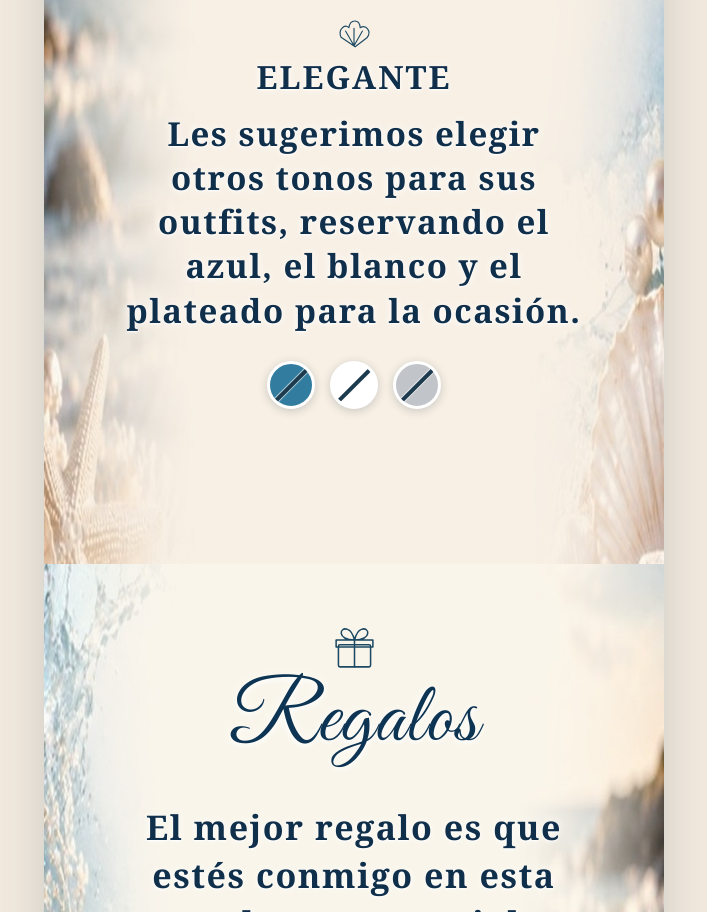
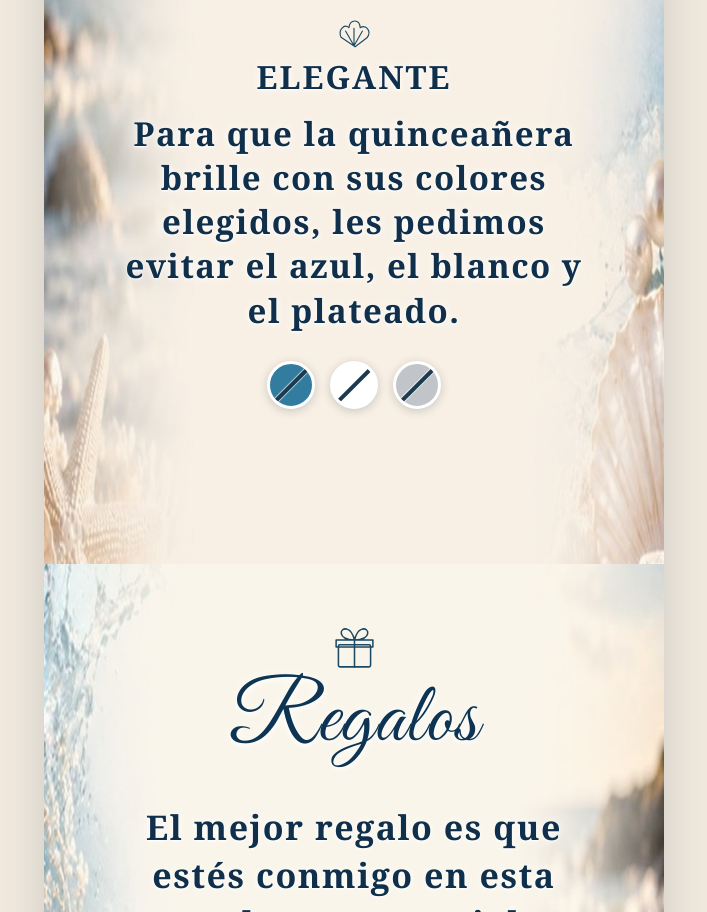
Before and after one commit to invitacionmaru/invitacion-maru, a plain HTML site: page index.html in a window 1280 px wide. Shown: the part 4321-5233 px from the top of the page, without its empty margins (286-993 px from the left). Drawn offline with nearby package versions, Linux system fonts and the light colour scheme; a web font is replaced by a local one.

Commit message:
Add files via upload

```diff
--- a/index.html
+++ b/index.html
@@ -163,7 +163,7 @@ section:before{background:none!important}
 <section class="f3"><h2>¿Cuándo?</h2><div class="caps">Viernes</div><div class="date">11</div><div class="caps">Diciembre · 2026</div><svg class="marine-icon" viewBox="0 0 64 64" aria-hidden="true"><circle cx="32" cy="32" r="25"/><path d="M32 15v17H18"/><circle cx="32" cy="32" r="2" fill="#1c4963" stroke="none"/></svg><div class="caps">21:00 hs</div></section>
 <section class="f4"><h2>Falta muy poco</h2><div class="timer"><div><b id="d">--</b><span>DÍAS</span></div><div><b id="h">--</b><span>HORAS</span></div><div><b id="m">--</b><span>MINUTOS</span></div><div><b id="s">--</b><span>SEGUNDOS</span></div></div></section>
 <section class="f5"><h2>¿Dónde?</h2><div class="venue-layout"><img class="venue" src="salon.png" alt="Imagen del salón con el nombre Maru"><div class="venue-copy"><div class="caps">Jano's</div><p class="body">Lorenza Zenavilla 443<br>Canning</p><a class="button" target="_blank" rel="noopener" href="https://www.google.com/maps/search/?api=1&amp;query=Lorenza%20Zenavilla%20443%2C%20Canning">VER UBICACIÓN</a></div></div></section>
-<section class="f6"><h2>Dress Code</h2><svg class="marine-icon small-icon" viewBox="0 0 64 64" aria-hidden="true"><path d="M9 36C3 22 15 12 23 19c2-16 19-16 20 0 11-6 21 7 12 18L34 53zM32 51V20M32 51L17 25M32 51l15-26"/></svg><div class="caps">Elegante</div><p class="body">Les sugerimos elegir otros tonos para sus outfits, reservando el azul, el blanco y el plateado para la ocasión.</p><div class="avoid"><i></i><i></i><i></i></div></section>
+<section class="f6"><h2>Dress Code</h2><svg class="marine-icon small-icon" viewBox="0 0 64 64" aria-hidden="true"><path d="M9 36C3 22 15 12 23 19c2-16 19-16 20 0 11-6 21 7 12 18L34 53zM32 51V20M32 51L17 25M32 51l15-26"/></svg><div class="caps">Elegante</div><p class="body">Para que la quinceañera brille con sus colores elegidos, les pedimos evitar el azul, el blanco y el plateado.</p><div class="avoid"><i></i><i></i><i></i></div></section>
 <section class="f7"><svg class="marine-icon" viewBox="0 0 64 64" aria-hidden="true"><rect x="11" y="27" width="42" height="29" rx="2"/><path d="M8 21h48v9H8zM32 21v35M32 21c-23 0-20-18-9-14 6 2 9 14 9 14zm0 0c23 0 20-18 9-14-6 2-9 14-9 14z"/></svg><h2>Regalos</h2><p class="body">El mejor regalo es que estés conmigo en esta noche tan especial.</p><p class="body" style="font-size:25px">Pero si querés hacerme un presente, te dejo mis datos.</p><div class="caps" style="font-size:20px">Alias: a confirmar</div><div class="envelope-row"><svg class="marine-icon" viewBox="0 0 64 64" aria-hidden="true"><rect x="7" y="15" width="50" height="34" rx="3"/><path d="M8 18l24 20 24-20M8 47l17-16M56 47L39 31"/></svg><p class="small">También habrá un buzón para sobres en la fiesta.</p></div></section>
 <section class="f8"><h2>Confirmar asistencia</h2><p class="body">Tu presencia hará este día aún más especial.</p><p class="small rsvp-date">CONFIRMAR HASTA EL 4 DE DICIEMBRE DE 2026</p><div class="dietary-row"><svg class="marine-icon dietary-icon" viewBox="0 0 64 64" aria-hidden="true"><path d="M13 8v17m6-17v17m6-17v17M19 25v31M47 8c-11 8-13 23-2 29h5V8M48 37v19" /></svg><p class="small">Por favor indicá si tenés alguna restricción alimentaria.</p></div><a class="button" target="_blank" rel="noopener" href="https://wa.me/5491167173050?text=Hola%21%20Quiero%20confirmar%20mi%20asistencia%20a%20los%2015%20de%20Maru.%0ANombre%3A%20%0ACantidad%20de%20personas%3A%20%0ARestricciones%20alimentarias%3A%20">CONFIRMAR POR WHATSAPP</a></section>
 <section class="f9"><h2 style="font-size:clamp(85px,17vw,125px)">¡Te espero!</h2><div class="orn">♡</div><div class="caps" style="font-size:19px">Maru · Mis 15</div><p class="closing-date"><span class="closing-day">11</span> DE DICIEMBRE DE 2026</p></section>
```
